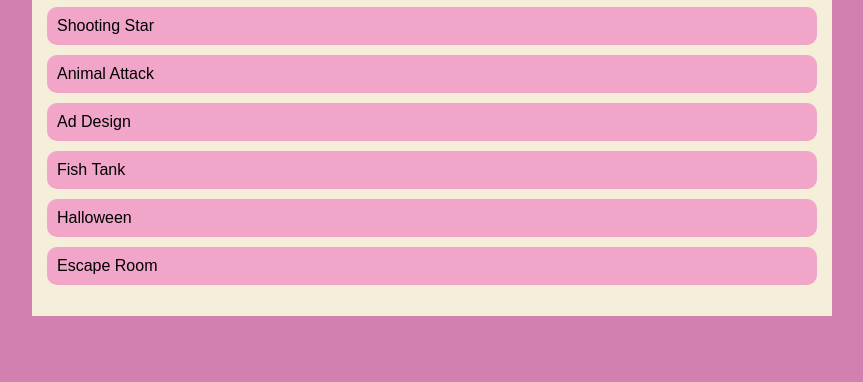
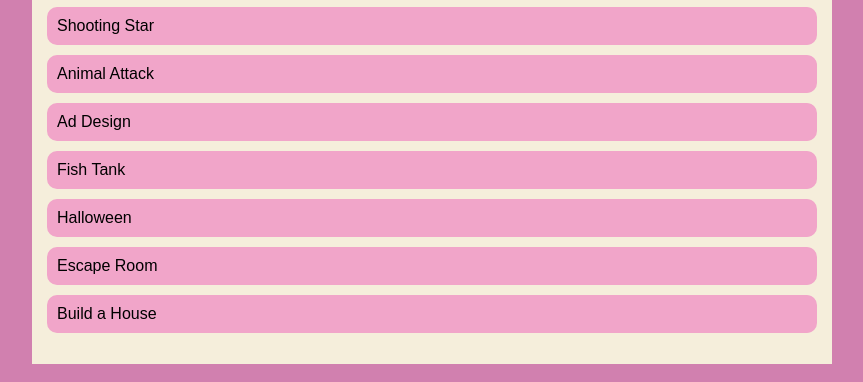
Before and after one commit to josevillarreal664/josevillarreal664.github.io, a plain HTML site: page portfolio.html in a window 1280 px wide. Shown: the part 446-828 px from the top of the page, without its empty margins (208-1071 px from the left). Before the commit the page ends 800 px from the top, so only its background shows below. Drawn offline with Linux system fonts and the light colour scheme.

Commit message:
build a house added

```diff
--- a/portfolio.html
+++ b/portfolio.html
@@ -59,6 +59,9 @@
                 <li>
                    <a href="https://www.khanacademy.org/computer-programming/spin-off-of-team-mcconnell-_villarreal_zhu_hupp/5674233559105536"target ="_blank">Escape Room</a>
                 </li>
+                <li>
+                   <a href="https://www.khanacademy.org/computer-programming/spin-off-of-project-build-a-house/5878284040126464"target ="_blank">Build a House</a>
+                </li>
             </ul>
         </div>
       </main>
```
